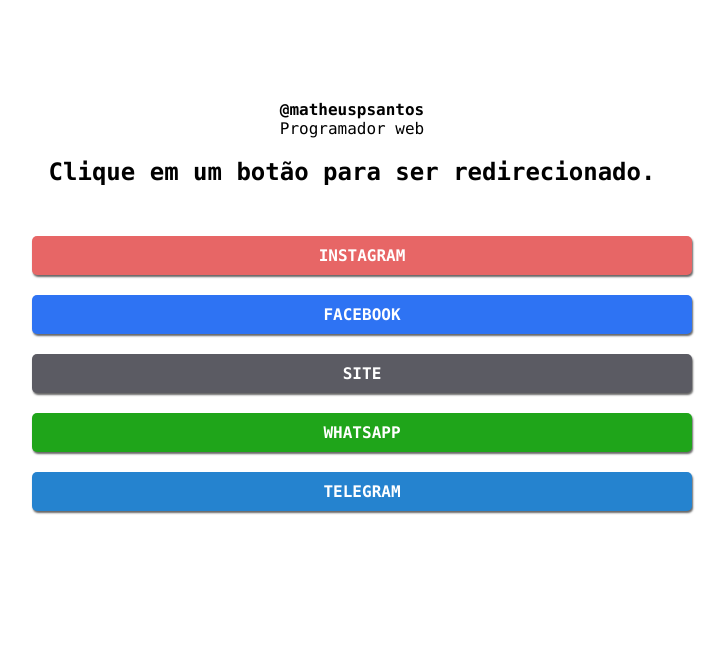
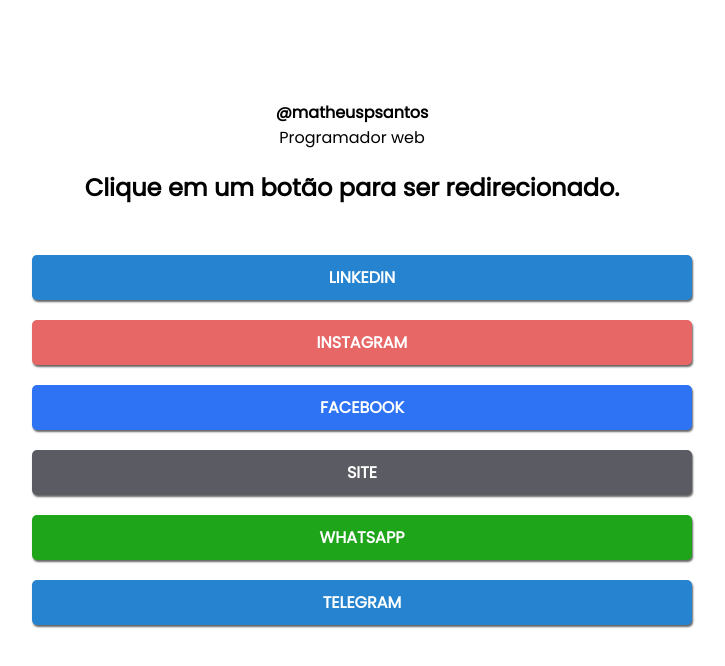
Before and after one commit to MatheusPSantos/ma_links, a plain HTML site: page index.html in a window 1280 px wide. Shown: the whole page, without its empty margins (288-1013 px from the left). Drawn offline with Linux system fonts and the light colour scheme.

Commit message:
Update index.html

```diff
--- a/index.html
+++ b/index.html
@@ -7,6 +7,7 @@
     <meta name="viewport" content="width=device-width, initial-scale=1.0">
     <!-- Global site tag (gtag.js) - Google Analytics -->
     <script async src="https://www.googletagmanager.com/gtag/js?id=G-170P67SH2Y"></script>
+    <link href='https://fonts.googleapis.com/css?family=Poppins' rel='stylesheet'>
     <script>
         window.dataLayer = window.dataLayer || [];
         function gtag() { dataLayer.push(arguments); }
@@ -22,7 +23,7 @@
         }
 
         body {
-            font-family: 'Consolas';
+           font-family: 'Poppins';
             background-color: white;
             width: 100%;
             height: 100%;
@@ -70,6 +71,7 @@
         <p>Programador web</p>
         <h2>Clique em um botão para ser redirecionado.</h2>
         <nav id="buttons-list">
+            <a style="background: #2583cf;" href="https://www.linkedin.com/in/matheuspesantos">LinkedIn</a>
             <a style="background: #e76666;" href="https://www.instagram.com/matheus_psantos/">Instagram</a>
             <a style="background: #2e73f3;" href="https://www.facebook.com/matheus064/">Facebook</a>
             <a style="background: #5b5b63;" href="https://matheuspsantos.github.io">Site</a>
```
